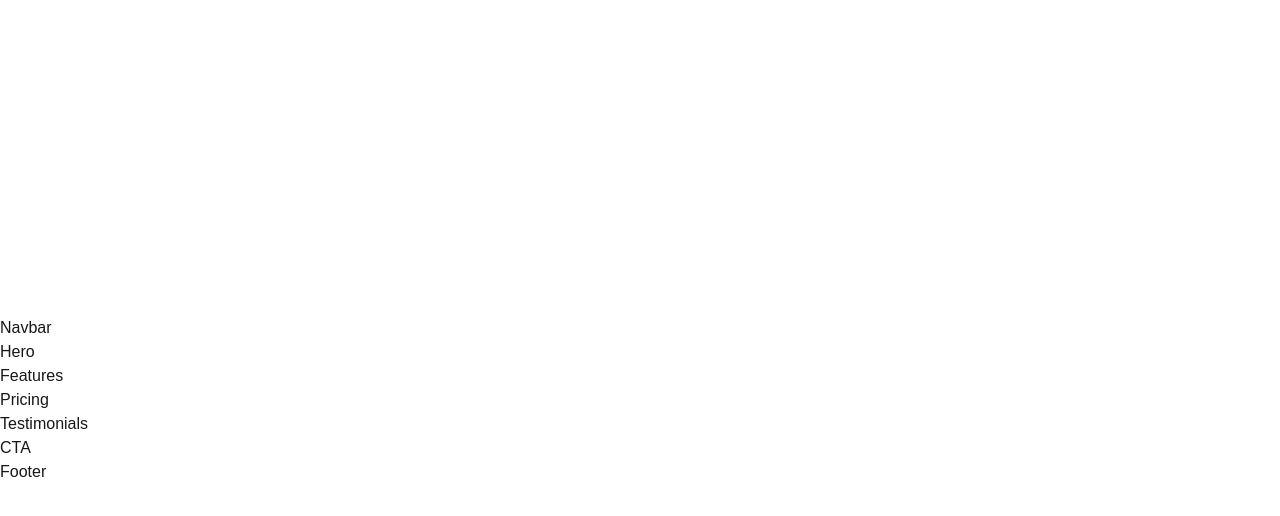
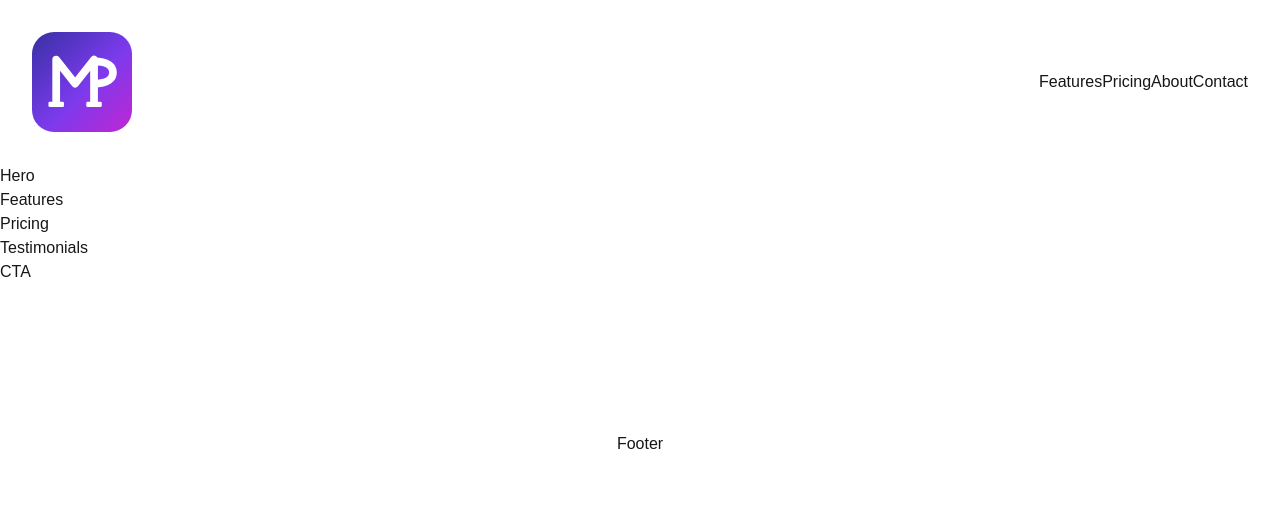
Before and after one commit to Farzane2630/mypanelapp-landingpage, a Next.js app: page / in a window 1280 px wide. Shown: the top 516 px of the page. Built offline with nearby package versions, Linux system fonts and the light colour scheme.

Commit message:
feat: configure application layout and typography

```diff
--- a/app/layout.tsx
+++ b/app/layout.tsx
@@ -1,10 +1,14 @@
 import type { Metadata } from "next";
 import "./globals.css";
+import Navbar from "@/components/layout/navbar";
+import Footer from "@/components/layout/footer";
+import { Geist } from "next/font/google";
 
 export const metadata: Metadata = {
   title: "My Panel App",
   description: "No-code SAAS to build online booking platform in seconds",
 };
+const geist = Geist({ subsets: ["latin"] });
 
 export default function RootLayout({
   children,
@@ -12,11 +16,12 @@ export default function RootLayout({
   children: React.ReactNode;
 }>) {
   return (
-    <html
-      lang="en"
-      className="h-full antialiased w-full flex flex-col justify-center items-start"
-    >
-      <body>{children}</body>
+    <html lang="en" suppressHydrationWarning className={geist.className}>
+      <body className="min-h-screen antialiased">
+        <Navbar />
+        <main>{children}</main>
+        <Footer />
+      </body>
     </html>
   );
 }
--- a/app/page.tsx
+++ b/app/page.tsx
@@ -1,5 +1,3 @@
-import Footer from "@/components/layout/footer";
-import Navbar from "@/components/layout/navbar";
 import CTA from "@/components/sections/CTA";
 import Features from "@/components/sections/Features";
 import Hero from "@/components/sections/Hero";
@@ -9,13 +7,11 @@ import Testimonials from "@/components/sections/Testimonials";
 export default function Home() {
   return (
     <div className="flex flex-col">
-      <Navbar />
       <Hero />
       <Features />
       <Pricing />
       <Testimonials />
       <CTA />
-      <Footer />
     </div>
   );
 }
--- a/components/layout/footer.tsx
+++ b/components/layout/footer.tsx
@@ -1,3 +1,7 @@
 export default function Footer() {
-  return <footer>Footer</footer>;
+  return (
+    <footer className="w-full h-80 flex justify-center items-center">
+      Footer
+    </footer>
+  );
 }
--- a/components/layout/navbar.tsx
+++ b/components/layout/navbar.tsx
@@ -1,3 +1,29 @@
+import Image from "next/image";
+import Link from "next/link";
+import Logo from "@/public/brand/mypanelapp-icon.svg";
+
 export default function Navbar() {
-  return <nav>Navbar</nav>;
+  return (
+    <header className="flex items-center justify-between p-8 w-full">
+      <Link href="/">
+        <Image src={Logo} alt="MyPanelApp logo" />
+      </Link>
+      <nav>
+        <ul className="nav__list flex w-full justify-between">
+          <li>
+            <Link href="/features">Features</Link>
+          </li>
+          <li>
+            <Link href="/pricing">Pricing</Link>
+          </li>
+          <li>
+            <Link href="/about">About</Link>
+          </li>
+          <li>
+            <Link href="/contact">Contact</Link>
+          </li>
+        </ul>
+      </nav>
+    </header>
+  );
 }
```
